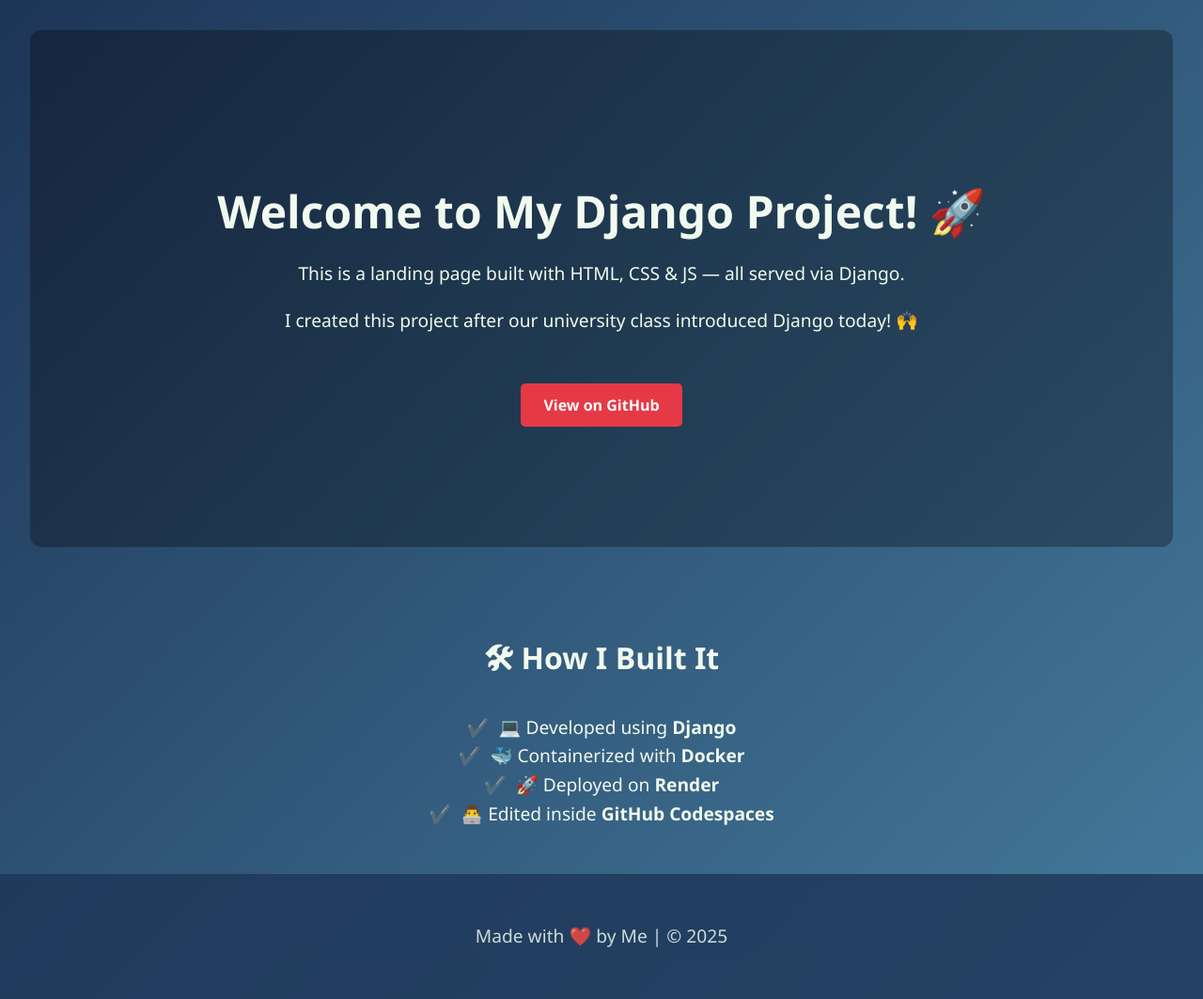
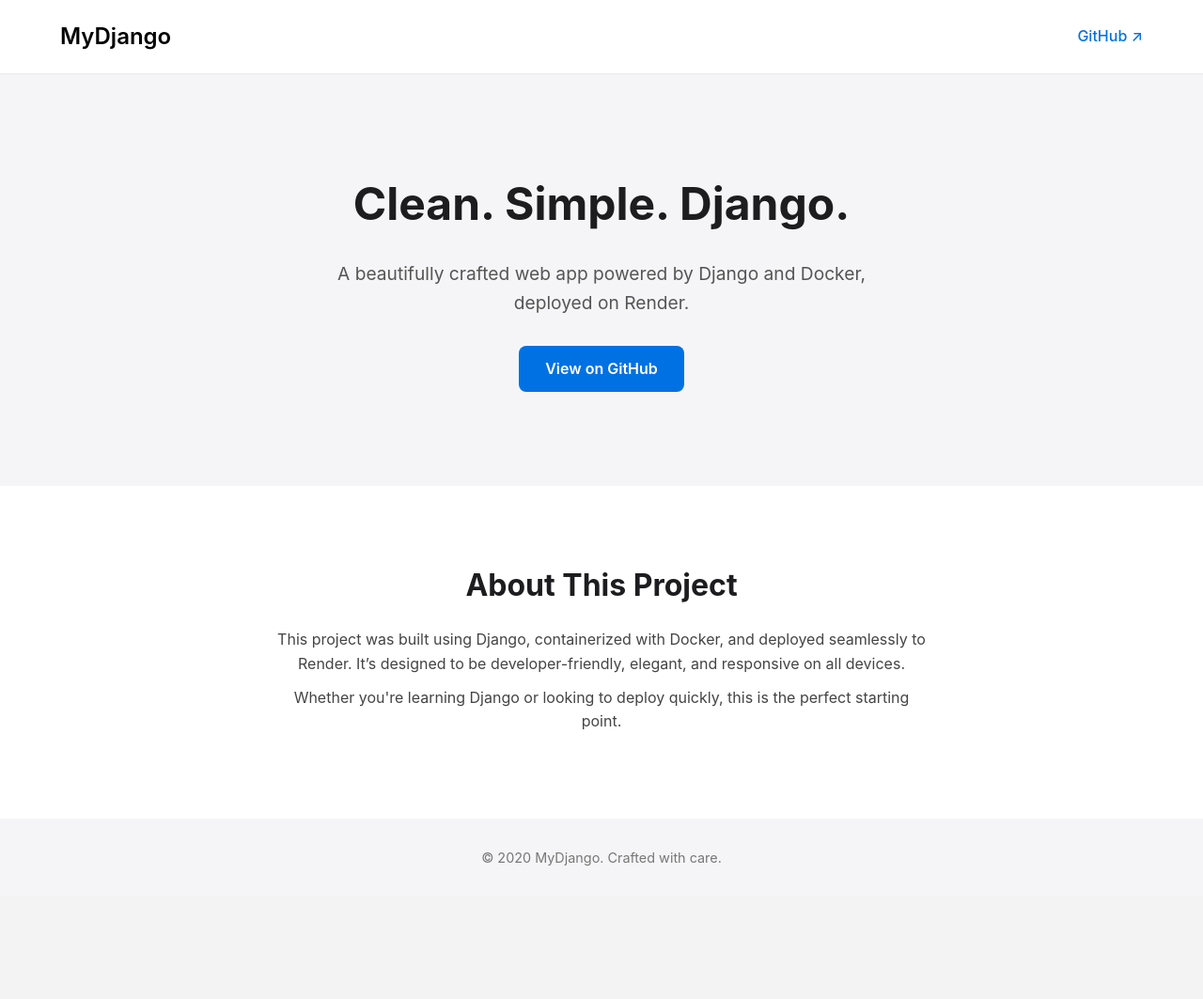
Before and after one commit to RAJGOLEPU/django, a Django app: template homepage/templates/homepage/index.html in a window 1280 px wide. Shown: the whole page at 94% size. After the commit the page ends 921 px from the top, so only its background shows below. Run offline with Django 5.2, Linux system fonts and the light colour scheme; the template is opened without the code that fills it: most values are stand-ins (such as "Sample title", 1, 10 or a date in 2020).

Commit message:
updated design

```diff
--- a/homepage/static/css/style.css
+++ b/homepage/static/css/style.css
@@ -1,77 +1,125 @@
-body {
+* {
     margin: 0;
-    font-family: 'Segoe UI', Tahoma, Geneva, Verdana, sans-serif;
-    background: linear-gradient(135deg, #1d3557, #457b9d);
-    color: #f1faee;
+    padding: 0;
+    box-sizing: border-box;
+}
+
+html {
     scroll-behavior: smooth;
 }
 
-.container {
-    max-width: 900px;
-    margin: auto;
-    padding: 2rem;
+body {
+    font-family: -apple-system, BlinkMacSystemFont, "Segoe UI", Roboto, "Helvetica Neue", sans-serif;
+    color: #1d1d1f;
+    background-color: #ffffff;
+    line-height: 1.6;
+    font-size: 16px;
+}
+
+/* Navbar */
+.navbar {
+    display: flex;
+    justify-content: space-between;
+    align-items: center;
+    padding: 20px 5%;
+    background-color: #fff;
+    border-bottom: 1px solid #eaeaea;
+    position: sticky;
+    top: 0;
+    z-index: 999;
+}
+
+.logo {
+    font-size: 1.5rem;
+    font-weight: 600;
+    color: #000;
+}
+
+.nav-link {
+    color: #0071e3;
+    text-decoration: none;
+    font-weight: 500;
+}
+
+/* Hero Section */
+.hero {
+    padding: 100px 5%;
+    text-align: center;
+    background-color: #f5f5f7;
+}
+
+.hero h1 {
+    font-size: 3rem;
+    font-weight: 700;
+    margin-bottom: 20px;
+}
+
+.hero p {
+    font-size: 1.2rem;
+    max-width: 600px;
+    margin: 0 auto 30px;
+    color: #555;
+}
+
+.cta-button {
+    display: inline-block;
+    padding: 12px 28px;
+    background-color: #0071e3;
+    color: #fff;
+    border-radius: 8px;
+    text-decoration: none;
+    font-weight: 600;
+    font-size: 1rem;
+    transition: background 0.3s ease;
+}
+
+.cta-button:hover {
+    background-color: #005bb5;
+}
+
+/* About Section */
+.about {
+    padding: 80px 5%;
+    background-color: #ffffff;
     text-align: center;
 }
 
-header {
-    padding: 6rem 2rem;
-    background: rgba(0, 0, 0, 0.3);
-    border-radius: 12px;
-    margin: 2rem;
-    animation: fadeIn 1.5s ease-in;
+.about h2 {
+    font-size: 2rem;
+    margin-bottom: 20px;
 }
 
-h1 {
-    font-size: 3rem;
-    margin-bottom: 1rem;
+.about p {
+    max-width: 700px;
+    margin: 10px auto;
+    color: #444;
 }
 
-h2 {
-    margin-top: 2rem;
-    font-size: 2rem;
+/* Footer */
+footer {
+    text-align: center;
+    padding: 30px 10px;
+    background-color: #f5f5f7;
+    font-size: 0.9rem;
+    color: #777;
 }
 
-p, li {
-    font-size: 1.2rem;
-    line-height: 1.6;
+/* Responsive */
+@media (max-width: 768px) {
+    .hero h1 {
+        font-size: 2.2rem;
     }
 
-ul {
-    list-style: none;
-    padding: 0;
+    .hero p {
+        font-size: 1rem;
     }
 
-li::before {
-    content: "✔️";
-    margin-right: 10px;
+    .cta-button {
+        padding: 10px 20px;
+        font-size: 0.95rem;
     }
 
-.btn {
-    display: inline-block;
-    margin-top: 2rem;
-    padding: 0.75rem 1.5rem;
-    background-color: #e63946;
-    color: white;
-    text-decoration: none;
-    border-radius: 5px;
-    font-weight: bold;
-    transition: background 0.3s ease;
+    .about h2 {
+        font-size: 1.6rem;
     }
-
-.btn:hover {
-    background-color: #ff6b6b;
 }
-
-footer {
-    text-align: center;
-    padding: 2rem;
-    background: #1d3557;
-    font-size: 0.9rem;
-    opacity: 0.8;
-}
-
-/* Animations */
-@keyframes fadeIn {
-    from { opacity: 0; transform: translateY(-20px); }
-    to { opacity: 1; transform: translateY(0); }
-}
--- a/homepage/static/js/script.js
+++ b/homepage/static/js/script.js
@@ -1,3 +1 @@
-document.addEventListener("DOMContentLoaded", () => {
-    console.log("Page loaded and JavaScript is working! 🎉");
-});
+console.log("Homepage loaded successfully!");
--- a/homepage/templates/homepage/index.html
+++ b/homepage/templates/homepage/index.html
@@ -2,36 +2,41 @@
 <!DOCTYPE html>
 <html lang="en">
 <head>
-    <meta charset="UTF-8">
-    <meta name="viewport" content="width=device-width, initial-scale=1.0">
-    <title>My Django Site</title>
+    <meta charset="UTF-8" />
+    <meta name="viewport" content="width=device-width, initial-scale=1.0" />
+    <title>Django App</title>
     <link rel="stylesheet" href="{% static 'css/style.css' %}">
-    <script defer src="{% static 'js/script.js' %}"></script>
 </head>
 <body>
     <header>
-        <div class="container">
-            <h1>Welcome to My Django Project! 🚀</h1>
-            <p>This is a landing page built with HTML, CSS & JS — all served via Django.</p>
-            <p>I created this project after our university class introduced Django today! 🙌</p>
-            <a href="https://github.com/RAJGOLEPU/django" target="_blank" class="btn">View on GitHub</a>
+        <nav class="navbar">
+            <div class="logo">MyDjango</div>
+            <a href="https://github.com/RAJGOLEPU/django" class="nav-link" target="_blank">GitHub ↗</a>
+        </nav>
+        <div class="hero">
+            <h1>Clean. Simple. Django.</h1>
+            <p>A beautifully crafted web app powered by Django and Docker, deployed on Render.</p>
+            <a href="https://github.com/RAJGOLEPU/django" class="cta-button" target="_blank">View on GitHub</a>
         </div>
     </header>
 
     <section class="about">
         <div class="container">
-            <h2>🛠 How I Built It</h2>
-            <ul>
-                <li>💻 Developed using <strong>Django</strong></li>
-                <li>🐳 Containerized with <strong>Docker</strong></li>
-                <li>🚀 Deployed on <strong>Render</strong></li>
-                <li>👨‍💻 Edited inside <strong>GitHub Codespaces</strong></li>
-            </ul>
+            <h2>About This Project</h2>
+            <p>
+                This project was built using Django, containerized with Docker, and deployed seamlessly to Render.
+                It’s designed to be developer-friendly, elegant, and responsive on all devices.
+            </p>
+            <p>
+                Whether you're learning Django or looking to deploy quickly, this is the perfect starting point.
+            </p>
         </div>
     </section>
 
     <footer>
-        <p>Made with ❤️ by Me | © 2025</p>
+        <p>© {{ now|date:"Y" }} MyDjango. Crafted with care.</p>
     </footer>
+
+    <script src="{% static 'js/script.js' %}"></script>
 </body>
 </html>
```
Lines whose indentation alone changed are shown as unchanged.
